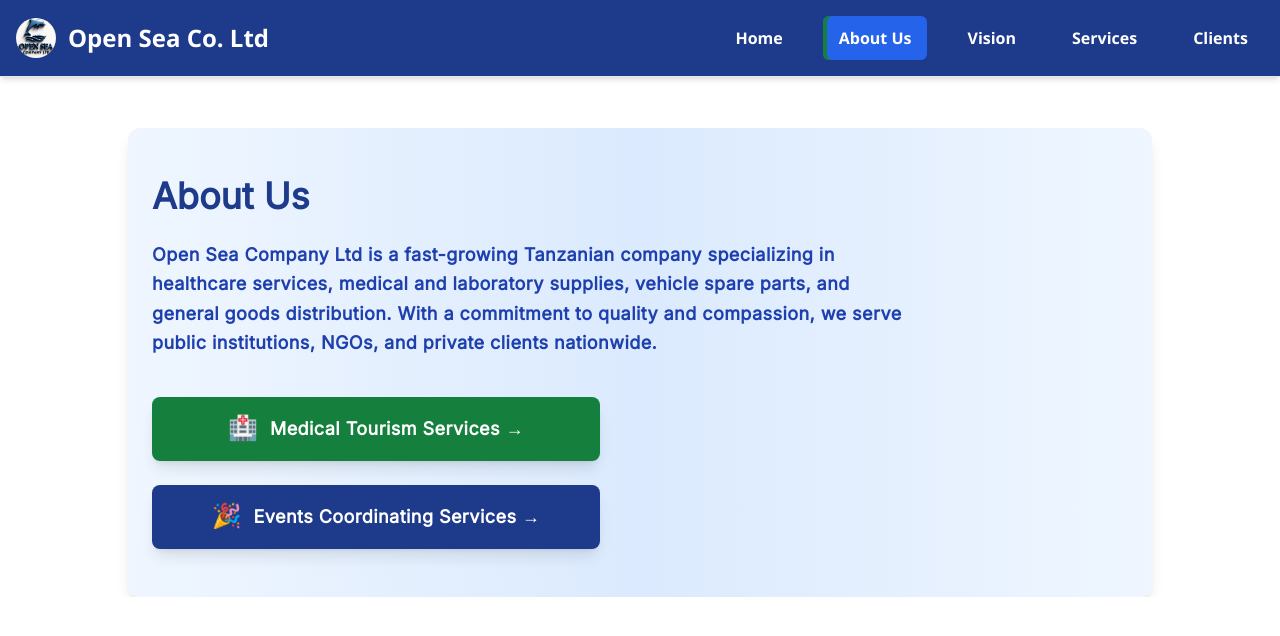
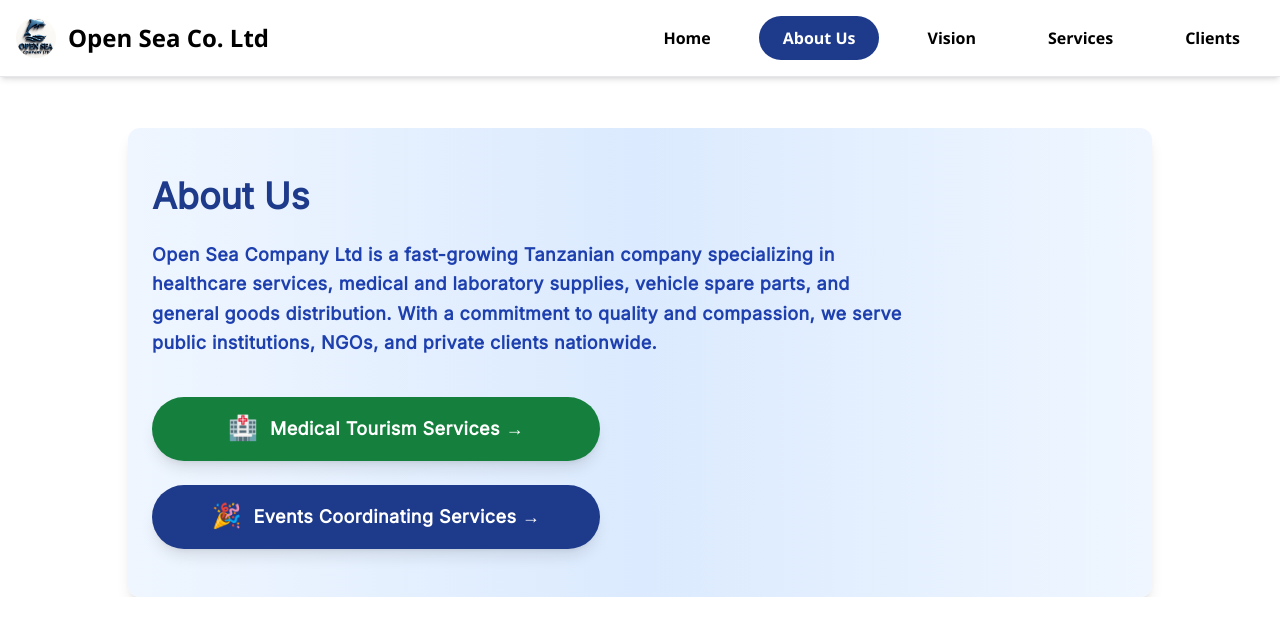
Before and after one commit to nshobairwe/vueProject-Tailwind-primeicon, a Vue app: page /aboutus in a window 1280 px wide. Shown: the top 636 px of the page. Built offline with nearby package versions, Linux system fonts and the light colour scheme.

Commit message:
enhancement1

```diff
--- a/src/components/AboutUs.vue
+++ b/src/components/AboutUs.vue
@@ -30,7 +30,7 @@
         <!-- Medical Tourism Button -->
         <router-link
           to="/medicalTourism"
-          class="group flex items-center justify-center gap-3 w-full bg-green-700 text-white px-6 py-4 rounded-lg shadow-lg transform transition duration-300 hover:scale-105 hover:bg-green-600"
+          class="group flex items-center justify-center gap-3 w-full bg-green-700 text-white px-6 py-4 rounded-full shadow-lg transform transition duration-300 hover:scale-105 hover:bg-green-600"
         >
           <span class="text-2xl animate-bounce">🏥</span>
           <span class="font-semibold text-lg tracking-wide">Medical Tourism Services →</span>
@@ -39,7 +39,7 @@
         <!-- Events Coordinating Button -->
         <router-link
           to="/EventService"
-          class="group flex items-center justify-center gap-3 w-full bg-blue-900 text-white px-6 py-4 rounded-lg shadow-lg transform transition duration-300 hover:scale-105 hover:bg-blue-800"
+          class="group flex items-center justify-center gap-3 w-full bg-blue-900 text-white px-6 py-4 rounded-full shadow-lg transform transition duration-300 hover:scale-105 hover:bg-blue-800"
         >
           <span class="text-2xl animate-bounce">🎉</span>
           <span class="font-semibold text-lg tracking-wide">Events Coordinating Services →</span>
@@ -50,8 +50,6 @@
 </template>
 
 <style scoped>
-/* No keyframe animation needed here, replaced with Tailwind’s animate-bounce */
-
 h2::after {
   content: "";
   position: absolute;
--- a/src/components/MiddleImages.vue
+++ b/src/components/MiddleImages.vue
@@ -47,8 +47,9 @@
   router.push('/aboutus')
 }
 </script>
+
 <template>
-  <div class="relative w-full h-screen overflow-hidden">
+  <div class="relative w-full h-screen overflow-hidden mt-8">
     <!-- Background Images -->
     <div
       class="flex w-full h-full"
@@ -69,16 +70,7 @@
       </div>
     </div>
 
-    <!-- Dark overlay -->
-    <div class="absolute inset-0 bg-black bg-opacity-40 z-10"></div>
-
-    <!-- Hero content -->
-    <div class="absolute top-1/2 left-1/2 transform -translate-x-1/2 -translate-y-1/2 z-20 text-center text-white px-4">
-      <h1 class="text-5xl md:text-6xl font-bold drop-shadow-lg">Your Event, Perfectly Orchestrated</h1>
-      <p class="mt-4 text-xl md:text-2xl font-medium drop-shadow-md">Discover seamless planning with us</p>
-      <button  @click="goToAbout" class="mt-6 px-6 py-3 bg-blue-600 hover:bg-blue-700 text-white text-lg rounded-xl shadow-md transition">
-        Get Started
-      </button>
-    </div>
+    <!-- Overlay removed -->
+    <!-- Hero content removed -->
   </div>
 </template>
--- a/src/components/Navbar.vue
+++ b/src/components/Navbar.vue
@@ -34,7 +34,7 @@
 
 <style>
 html {
-  scroll-padding-top: 64px; /* navbar height */
+  scroll-padding-top: 64px;
 }
 
 /* Left sliding mobile menu */
@@ -44,7 +44,7 @@
   left: 0;
   width: 280px;
   height: 100vh;
-  background: #1e40af; /* Tailwind blue-900 */
+  background: white; /* changed to white */
   padding: 3rem 1.5rem;
   box-shadow: 5px 0 15px rgba(0, 0, 0, 0.3);
   transform: translateX(-100%);
@@ -54,19 +54,16 @@
   flex-direction: column;
 }
 
-/* Show menu when open */
 .menu-mobile.open {
   transform: translateX(0);
 }
 
-/* Hide mobile menu on md and larger */
 @media (min-width: 768px) {
   .menu-mobile {
     display: none;
   }
 }
 
-/* Overlay for mobile menu */
 .menu-overlay {
   position: fixed;
   inset: 0;
@@ -74,50 +71,42 @@
   z-index: 50;
 }
 
-/* Mobile menu list */
 .menu-mobile ul {
   margin-top: 2rem;
   list-style: none;
   padding: 0;
   display: flex;
   flex-direction: column;
-  gap: 1.5rem;
+  gap: 1rem;
 }
 
-/* Mobile links */
 .menu-mobile ul li a {
-  color: #e0e7ff; /* light blue */
+  color: #1e40af; /* dark blue text */
   font-weight: 600;
   font-size: 1.2rem;
   text-decoration: none;
-  border-radius: 0.375rem;
-  padding: 0.5rem 1rem;
+  padding: 0.5rem 1.5rem;
+  border-radius: 9999px; /* fully rounded */
   transition: background-color 0.25s ease, color 0.25s ease;
   user-select: none;
+  display: block;
 }
 
 .menu-mobile ul li a:hover,
-.menu-mobile ul li a:focus {
-  background-color: #2563eb; /* Tailwind blue-600 */
+.menu-mobile ul li a:focus,
+.menu-mobile ul li a.active {
+  background-color: #1e3a8a; /* blue-900 */
   color: white;
   outline: none;
 }
 
-/* Active link on mobile */
-.menu-mobile ul li a.active {
-  background-color: #2563eb;
-  color: white;
-  box-shadow: inset 4px 0 0 0 #15803d; /* green-700 left border */
-}
-
-/* Desktop horizontal menu */
+/* Desktop menu */
 .desktop-menu {
   display: none;
   gap: 1.5rem;
   align-items: center;
 }
 
-/* Show desktop menu on md+ */
 @media (min-width: 768px) {
   .desktop-menu {
     display: flex;
@@ -125,31 +114,29 @@
 }
 
 .desktop-menu a {
-  color: white;
+  color: black;
   font-weight: 600;
   font-size: 1rem;
   text-decoration: none;
-  padding: 0.5rem 1rem;
-  border-radius: 0.375rem;
+  padding: 0.5rem 1.5rem;
+  border-radius: 9999px; /* fully rounded */
   transition: background-color 0.25s ease, color 0.25s ease;
   user-select: none;
+  display: block;
 }
 
 .desktop-menu a:hover,
 .desktop-menu a:focus {
-  background-color: #2563eb; /* Tailwind blue-600 */
+  background-color: #1e3a8a; /* blue-900 */
   color: white;
   outline: none;
 }
 
-/* Active link on desktop */
 .desktop-menu a.active {
-  box-shadow: inset 4px 0 0 0 #15803d; /* green-700 left border */
-  background-color: #2563eb;
+  background-color: #1e3a8a;
   color: white;
 }
 
-/* Navbar */
 nav {
   font-family: "Segoe UI", Tahoma, Geneva, Verdana, sans-serif;
 }
@@ -157,7 +144,7 @@
 
 <template>
   <nav
-    class="bg-blue-900 border-b shadow-md fixed top-0 left-0 w-full z-50 transition-transform duration-300"
+    class="bg-white border-b shadow-md fixed top-0 left-0 w-full z-50 transition-transform duration-300"
     :class="{ '-translate-y-full': !isNavbarVisible, 'translate-y-0': isNavbarVisible }"
   >
     <div class="max-w-screen-xl mx-auto flex items-center justify-between p-4">
@@ -167,14 +154,14 @@
           src="/src/assets/logo.jpg"
           alt="Open Sea Co. Ltd"
         />
-        <span class="text-2xl font-bold text-white select-none">Open Sea Co. Ltd</span>
+        <span class="text-2xl font-bold text-black select-none">Open Sea Co. Ltd</span>
       </RouterLink>
 
-      <!-- Hamburger button for mobile -->
+      <!-- Hamburger for mobile -->
       <button
         @click="toggleMenu"
         type="button"
-        class="inline-flex items-center p-2 ml-3 text-white rounded-full md:hidden hover:bg-blue-700 focus:outline-none focus:ring-2 focus:ring-yellow-400"
+        class="inline-flex items-center p-2 ml-3 text-black rounded-full md:hidden hover:bg-blue-700 focus:outline-none focus:ring-2 focus:ring-yellow-400"
         aria-label="Toggle menu"
         :aria-expanded="menuOpen.toString()"
       >
@@ -192,99 +179,36 @@
         </svg>
       </button>
 
-      <!-- Desktop horizontal menu -->
+      <!-- Desktop menu -->
       <div class="desktop-menu hidden md:flex">
-        <RouterLink
-          to="/"
-          :class="[isActiveLink('/') ? 'active' : '']"
-          class="block"
-        >
-          Home
-        </RouterLink>
-        <RouterLink
-          to="/aboutus"
-          :class="[isActiveLink('/aboutus') ? 'active' : '']"
-          class="block"
-        >
-          About Us
-        </RouterLink>
-        <RouterLink
-          to="/vision"
-          :class="[isActiveLink('/vision') ? 'active' : '']"
-          class="block"
-        >
-          Vision
-        </RouterLink>
-        <RouterLink
-          to="/services"
-          :class="[isActiveLink('/services') ? 'active' : '']"
-          class="block"
-        >
-          Services
-        </RouterLink>
-        <RouterLink
-          to="/clients"
-          :class="[isActiveLink('/clients') ? 'active' : '']"
-          class="block"
-        >
-          Clients
-        </RouterLink>
+        <RouterLink to="/" :class="[isActiveLink('/') ? 'active' : '']" class="block">Home</RouterLink>
+        <RouterLink to="/aboutus" :class="[isActiveLink('/aboutus') ? 'active' : '']" class="block">About Us</RouterLink>
+        <RouterLink to="/vision" :class="[isActiveLink('/vision') ? 'active' : '']" class="block">Vision</RouterLink>
+        <RouterLink to="/services" :class="[isActiveLink('/services') ? 'active' : '']" class="block">Services</RouterLink>
+        <RouterLink to="/clients" :class="[isActiveLink('/clients') ? 'active' : '']" class="block">Clients</RouterLink>
       </div>
     </div>
 
-    <!-- Overlay -->
+    <!-- Mobile menu overlay -->
     <div v-if="menuOpen" class="menu-overlay md:hidden" @click="closeMenu"></div>
 
     <!-- Mobile sliding menu -->
-    <div
-      :class="['menu-mobile', menuOpen ? 'open' : '']"
-      @click.stop
-    >
+    <div :class="['menu-mobile', menuOpen ? 'open' : '']" @click.stop>
       <ul>
         <li>
-          <RouterLink
-            to="/"
-            @click="closeMenu"
-            :class="[isActiveLink('/') ? 'active' : '']"
-          >
-            Home
-          </RouterLink>
+          <RouterLink to="/" @click="closeMenu" :class="[isActiveLink('/') ? 'active' : '']">Home</RouterLink>
         </li>
         <li>
-          <RouterLink
-            to="/aboutus"
-            @click="closeMenu"
-            :class="[isActiveLink('/aboutus') ? 'active' : '']"
-          >
-            About Us
-          </RouterLink>
+          <RouterLink to="/aboutus" @click="closeMenu" :class="[isActiveLink('/aboutus') ? 'active' : '']">About Us</RouterLink>
         </li>
         <li>
-          <RouterLink
-            to="/vision"
-            @click="closeMenu"
-            :class="[isActiveLink('/vision') ? 'active' : '']"
-          >
-            Vision
-          </RouterLink>
+          <RouterLink to="/vision" @click="closeMenu" :class="[isActiveLink('/vision') ? 'active' : '']">Vision</RouterLink>
         </li>
         <li>
-          <RouterLink
-            to="/services"
-            @click="closeMenu"
-            :class="[isActiveLink('/services') ? 'active' : '']"
-          >
-            Services
-          </RouterLink>
+          <RouterLink to="/services" @click="closeMenu" :class="[isActiveLink('/services') ? 'active' : '']">Services</RouterLink>
         </li>
         <li>
-          <RouterLink
-            to="/clients"
-            @click="closeMenu"
-            :class="[isActiveLink('/clients') ? 'active' : '']"
-          >
-            Clients
-          </RouterLink>
+          <RouterLink to="/clients" @click="closeMenu" :class="[isActiveLink('/clients') ? 'active' : '']">Clients</RouterLink>
         </li>
       </ul>
     </div>
```
